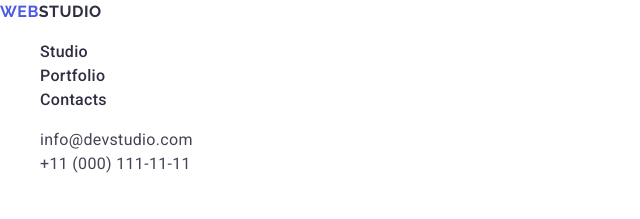
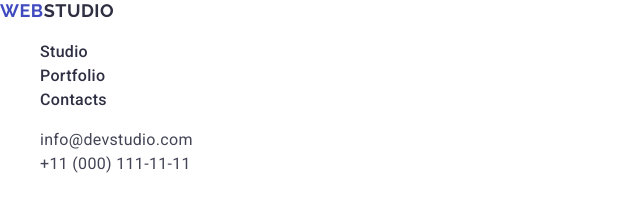
Before and after one commit to Oksana70crlt/goit-markup-hw-02, a plain HTML site: page index.html in a window 1280 px wide. Shown: the top 219 px of the page, 0-640 px from the left. Drawn offline with nearby package versions, Linux system fonts and the light colour scheme.

Commit message:
Оновлено стилі та структуру HTML

```diff
--- a/css/styles.css
+++ b/css/styles.css
@@ -49,6 +49,8 @@ a:focus{
   letter-spacing: 0.03em;
   color: #4d5ae5;
   font-weight: 700;
+  text-transform: uppercase;
+  font-size: 18px;
 }
 
 .logo:hover {
--- a/index.html
+++ b/index.html
@@ -20,7 +20,7 @@
 
   <header>
     <nav class="nav">
-      <a class="logo" href="./index.html">WEB<span>STUDIO</span></a>
+      <a class="logo" href="./index.html">WEB<span>Studio</span></a>
       <ul class="menu-nav">
         <li><a class="nav-link" href="./index.html">Studio</a></li>
         <li><a class="nav-link" href="">Portfolio</a></li>
@@ -130,7 +130,7 @@
   </main>
 
   <footer class="footer">
-    <a class="logo" href="./index.html">WEB<span class="logo-span">STUDIO</span></a>
+    <a class="logo" href="./index.html">WEB<span class="logo-span">Studio</span></a>
     <p class="footer-text">Increase the flow of customers and sales for your business with digital marketing & growth solutions.</p>
 </footer>
 
```
